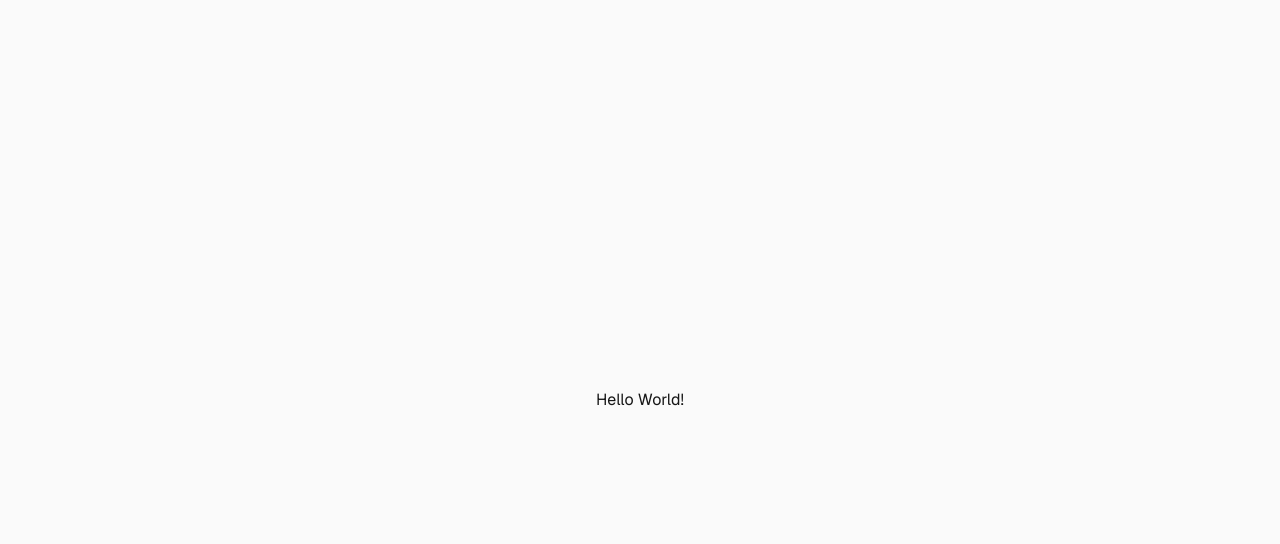
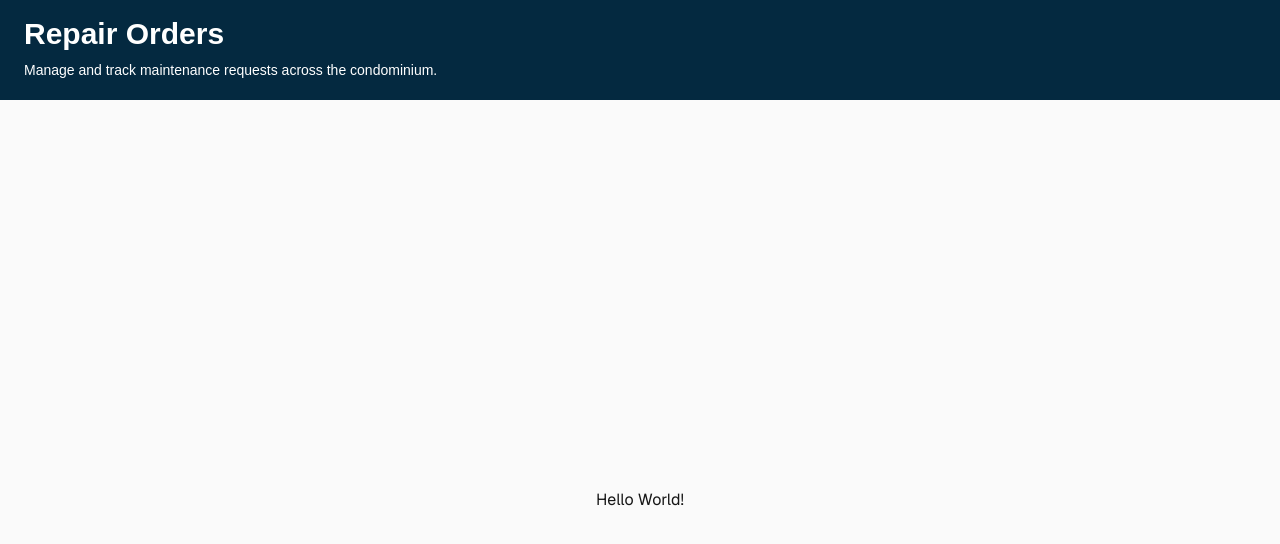
Before and after one commit to Glaucoed/Desafio-Tecnico-Desenvolvedor-Full-Stack-Next.js-Pipelore, a Next.js app: page / in a window 1280 px wide. Shown: the top 544 px of the page. Built offline with nearby package versions, Linux system fonts and the light colour scheme.

Commit message:
feat: criado o nav e importado o provider

```diff
--- a/app/layout.tsx
+++ b/app/layout.tsx
@@ -1,5 +1,7 @@
 import { Geist, Geist_Mono } from "next/font/google";
 import "./globals.css";
+import QueryProvider from "@/services/QueryProvider";
+import Nav from "@/componenets/Nav";
 
 const geistSans = Geist({
   variable: "--font-geist-sans",
@@ -11,7 +13,6 @@ const geistMono = Geist_Mono({
   subsets: ["latin"],
 });
 
-
 export default function RootLayout({
   children,
 }: Readonly<{
@@ -20,9 +21,12 @@ export default function RootLayout({
   return (
     <html lang="pt-BR">
       <body
-        className={`${geistSans.variable} ${geistMono.variable} antialiased`}
+        className={`${geistSans.variable} ${geistMono.variable} antialiased bg-[#DBF227] h-screen`}
       >
-        {children}
+        <QueryProvider>
+          <Nav />
+          {children}
+        </QueryProvider>
       </body>
     </html>
   );
--- /dev/null
+++ b/componenets/Nav.tsx
@@ -0,0 +1,10 @@
+export default function Nav() {
+  return (
+    <div className="bg-[#042940] text-white px-6 py-4 h-25">
+      <h1 className="text-3xl font-bold ">Repair Orders</h1>
+      <p className="mt-2 text-sm ">
+        Manage and track maintenance requests across the condominium.
+      </p>
+    </div>
+  );
+}
```
